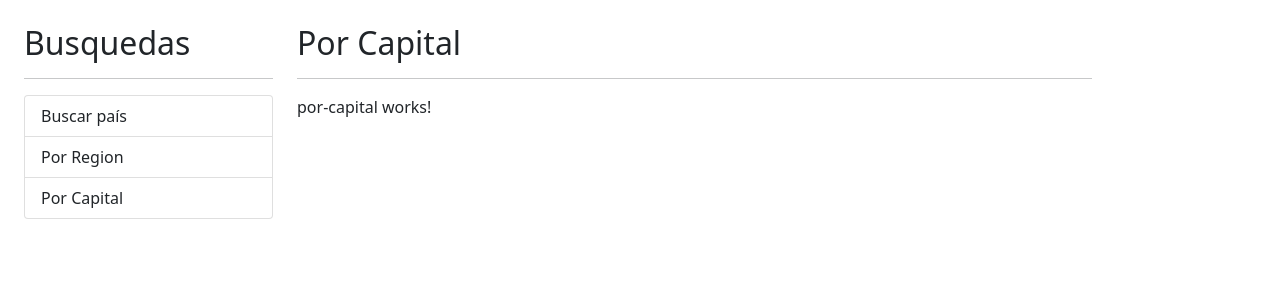
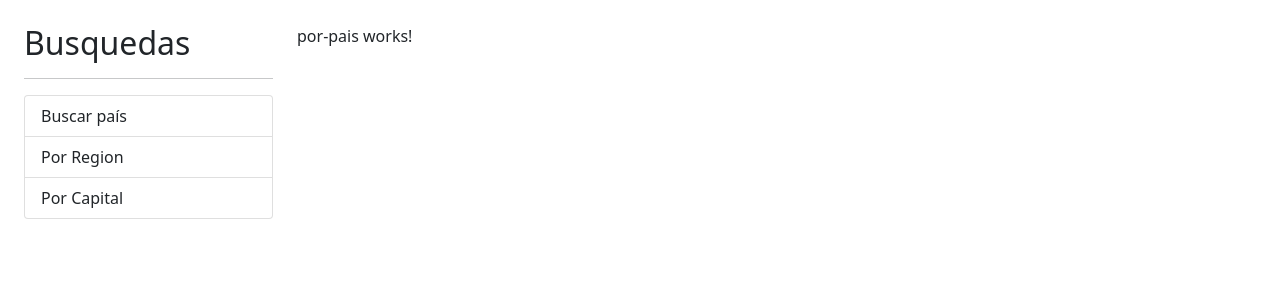
Before and after one commit to rdalvarez/PaisesApp, an Angular app: page / in a window 1280 px wide. Shown: the top 300 px of the page. Built offline with nearby package versions, Linux system fonts and the light colour scheme.

Commit message:
RouterModule

```diff
--- a/src/app/app.component.html
+++ b/src/app/app.component.html
@@ -12,9 +12,7 @@
     </div>
 
     <div class="col">
-        <h2>Por Capital</h2>
-        <hr>
-        <app-por-capital></app-por-capital>
+        <router-outlet></router-outlet>
     </div>
 
 </div>
--- a/src/app/app.module.ts
+++ b/src/app/app.module.ts
@@ -5,14 +5,17 @@
 import { PaisModule } from './pais/pais.module';
 import { SharedModule } from './shared/shared.module';
 
+import { AppRoutingModule } from './app-routing.module';
+
 @NgModule({
   declarations: [
     AppComponent
   ],
   imports: [
     BrowserModule,
+    AppRoutingModule,
     PaisModule,
-    SharedModule
+    SharedModule,
   ],
   providers: [],
   bootstrap: [AppComponent]
```
Also changed, not shown: src/app/app-routing.module.ts (added, +44 -0 lines).
